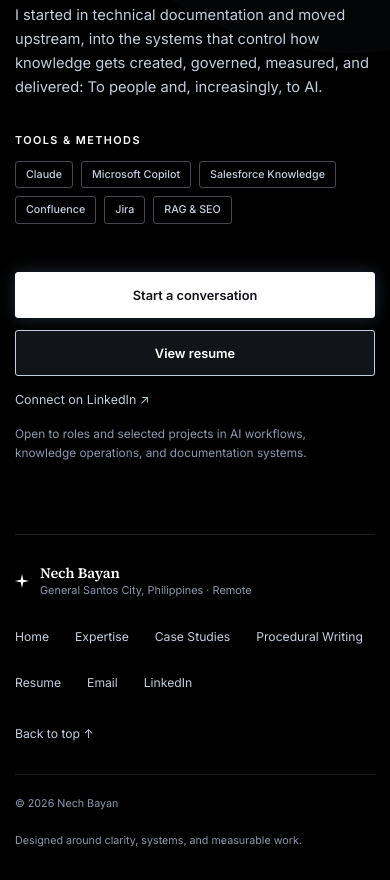
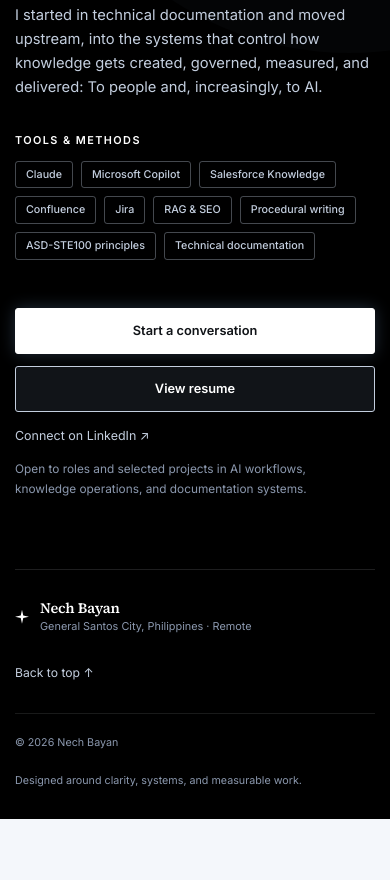
Before and after one commit to NechilleBayan/NechBayan, a plain HTML site: page index.html in a window 390 px wide. Shown: the part 7853-8733 px from the top of the page. After the commit the page ends 8672 px from the top, so only its background shows below. Drawn offline with Linux system fonts and the light colour scheme.

Commit message:
Publish the footer cleanup and the writing chips
The footer link row is gone from every page. The footer is now the brand
lockup and Back to top, over the copyright line.

Tools & methods carries three more chips: Procedural writing, ASD-STE100
principles and Technical documentation, taking the row to nine.

Co-Authored-By: Claude Opus 5 (1M context) <noreply@anthropic.com>

```diff
--- a/index.html
+++ b/index.html
@@ -1227,9 +1227,10 @@
       background: var(--surface-black);
       padding: 0 0 30px;
     }
+    /* v4.11: The footer link row is gone. Two tracks now, brand and Back to top. */
     .footer-main {
       display: grid;
-      grid-template-columns: 1fr auto 1fr;
+      grid-template-columns: minmax(0, 1fr) auto;
       gap: 30px;
       align-items: center;
       padding: 30px 0;
@@ -1247,9 +1248,6 @@
       line-height: 1.15;
     }
     .footer-brand-loc { color: var(--text-disabled); font-size: .68rem; }
-    .footer-nav { display: flex; gap: 26px; flex-wrap: wrap; justify-content: center; }
-    .footer-nav a { color: var(--border-medium); font-size: .76rem; transition: color 160ms ease; }
-    .footer-nav a:hover { color: var(--bg-clean); }
     .to-top {
       justify-self: end;
       display: inline-flex;
@@ -1361,8 +1359,6 @@
       .beyond-cell, .beyond-cell:first-child { border-left: 2px solid var(--border-medium); }
       .practice-ba { grid-template-columns: minmax(0, 1fr); }
       .connect-grid { grid-template-columns: 1fr; align-items: start; }
-      .footer-main { grid-template-columns: 1fr auto; }
-      .footer-nav { grid-column: 1 / -1; grid-row: 2; justify-content: flex-start; }
     }
 
     @media (max-width: 640px) {
@@ -1819,6 +1815,9 @@
               <span class="chip">Confluence</span>
               <span class="chip">Jira</span>
               <span class="chip">RAG &amp; SEO</span>
+              <span class="chip">Procedural writing</span>
+              <span class="chip">ASD-STE100 principles</span>
+              <span class="chip">Technical documentation</span>
             </div>
           </div>
         </div>
@@ -1844,15 +1843,6 @@
             <span class="footer-brand-loc">General Santos City, Philippines · Remote</span>
           </span>
         </a>
-        <nav class="footer-nav" aria-label="Footer navigation">
-          <a href="#top">Home</a>
-          <a href="#expertise">Expertise</a>
-          <a href="#case-studies">Case Studies</a>
-          <a href="procedural-writing.html">Procedural Writing</a>
-          <a href="Nech-Bayan-Resume.pdf" target="_blank" rel="noopener">Resume</a>
-          <a href="mailto:nechillebayan@gmail.com">Email</a>
-          <a href="https://www.linkedin.com/in/nechillebayan/" target="_blank" rel="noopener">LinkedIn</a>
-        </nav>
         <a class="to-top" href="#top">Back to top ↑</a>
       </div>
       <div class="footer-bottom">
```
Also changed, not shown: business-automation.html (+0 -3 lines), case-study-copilot-workflow.html (+0 -8 lines), case-study-documentation-pipeline.html (+2 -13 lines), case-study-governance-framework.html (+2 -13 lines), case-study-staging-tool.html (+2 -13 lines), procedural-writing.html (+2 -14 lines).
